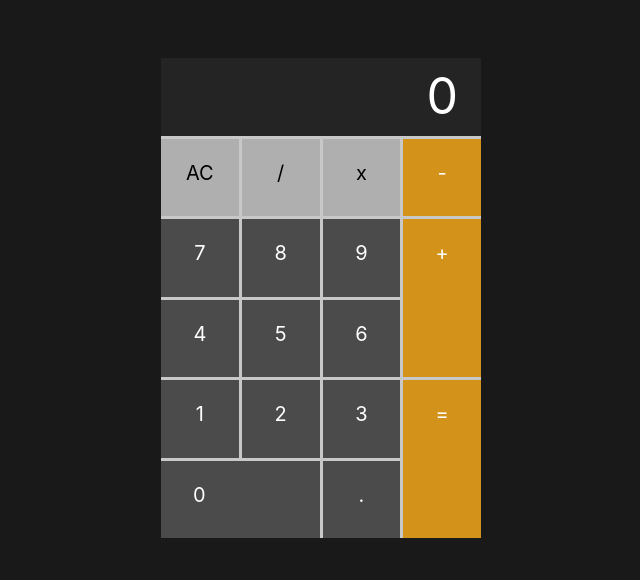
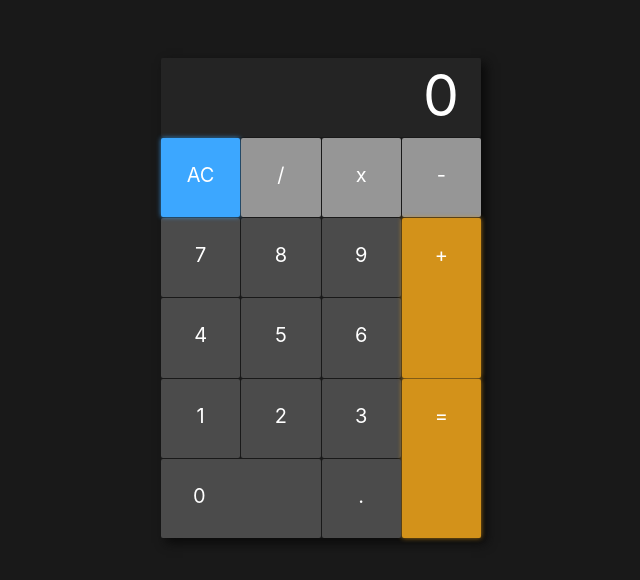
Before and after one commit to michaelrlai/calculator, a plain HTML site: page index.html in a window 1280 px wide. Shown: the whole page, without its empty margins (319-959 px from the left). Drawn offline with Linux system fonts and the light colour scheme.

Commit message:
Updated appearance

```diff
--- a/style.css
+++ b/style.css
@@ -21,11 +21,12 @@ body {
 
 .button {
     color: white;
-    padding: 22px 0;
+    padding: 25px 0;
     text-align: center;
     background-color: rgb(75, 75, 75);
     font-size: 20px;
     transition: all 0.01s;
+    border-radius: 2px;
 }
 
 .highlight {
@@ -69,35 +70,37 @@ body {
     text-align: right;
     grid-area: display;
     background-color: rgb(36, 36, 36);
-    font-size: 50px;
-    padding: 8px 23px 0px 0px;
+    font-size: 57px;
+    padding: 3px 22px 0px 0px;
+    border-radius: 2px;
 }
 .item12 {
     grid-area: clear;
-    background-color: rgb(175, 175, 175);
-    color: black;
+    background-color: rgb(60, 167, 255);
+    box-shadow: 0px 0px 5px rgba(60, 167, 255, 0.8);
+
 }
 .item13 {
     grid-area: divide;
-    background-color: rgb(175, 175, 175);
-    color: black;
+    background-color: rgb(150, 150, 150);
 }
 .item14 {
     grid-area: multiply;
-    background-color: rgb(175, 175, 175);
-    color: black;
+    background-color: rgb(150, 150, 150);
 }
 .item15 {
     grid-area: subtract;
-    background-color: rgb(211, 146, 26);
+    background-color: rgb(150, 150, 150);
 }
 .item16 {
     grid-area: add;
     background-color: rgb(211, 146, 26);
+    box-shadow: 0px 0px 5px rgba(211, 146, 26, 0.8);
 }
 .item17 {
     grid-area: equals;
     background-color: rgb(211, 146, 26);
+    box-shadow: 0px 0px 5px rgba(211, 146, 26, 0.8);
 }
 .item18 {
     grid-area: decimal;
@@ -106,7 +109,7 @@ body {
 .calculator-container {
     height: 480px;
     width: 320px;
-    background-color: rgb(200, 200, 200);
+    background-color: rgb(25, 25, 25);
     display: grid;
     grid-template-columns: repeat(4, 1fr);
     grid-template-rows: repeat(6, 1fr);
@@ -117,5 +120,6 @@ body {
         'four five six add'
         'one two three equals'
         'zero zero decimal equals';
-    grid-gap: 3px;
+    grid-gap: 1px;
+    box-shadow: 5px 5px 10px rgb(10, 10, 10)
 }
```
